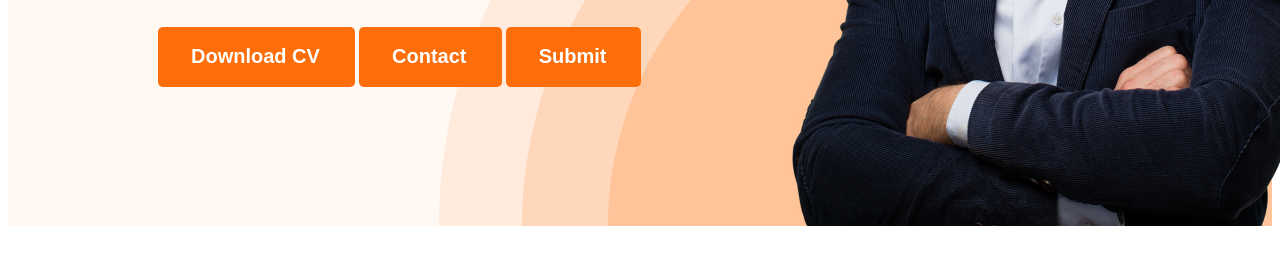
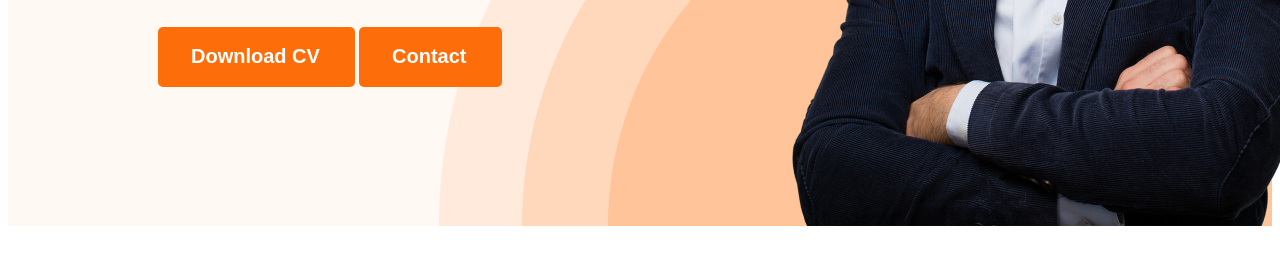
Before and after one commit to khaledssbd/webdeveloper-portfolio, a plain HTML site: page index.html in a window 1280 px wide. Shown: the part 609-874 px from the top of the page. Drawn offline with nearby package versions, Linux system fonts and the light colour scheme.

Commit message:
submit removed

```diff
--- a/index.html
+++ b/index.html
@@ -30,7 +30,7 @@
                     behaved moments.</p>
                 <button class="btn-primary">Download CV</button>
                 <button class="btn-primary">Contact</button>
-                <button class="btn-primary">Submit</button>
+
             </div>
             <img class="hardivai" src="images/hardy.png" alt="">
         </div>
```
